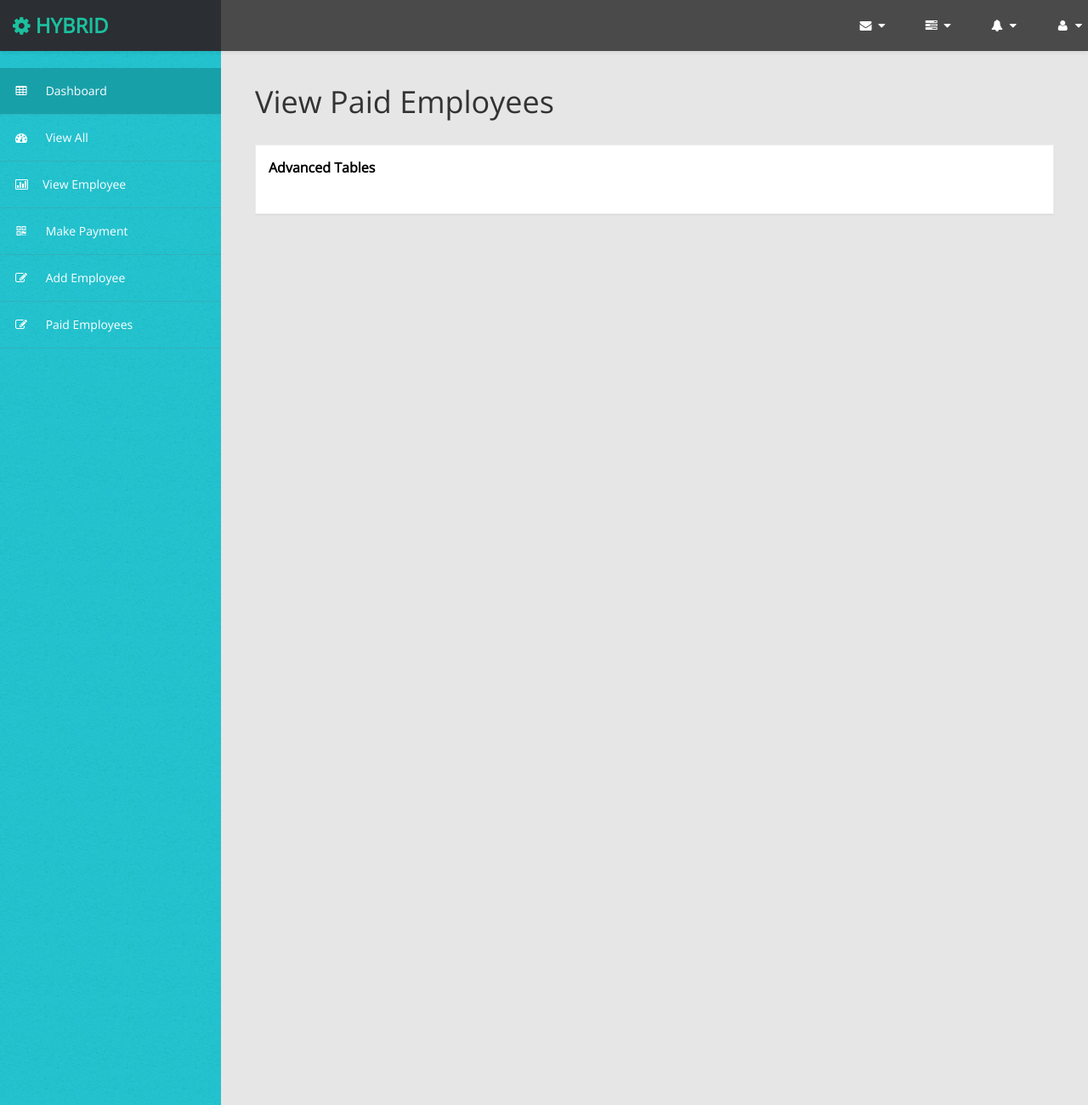
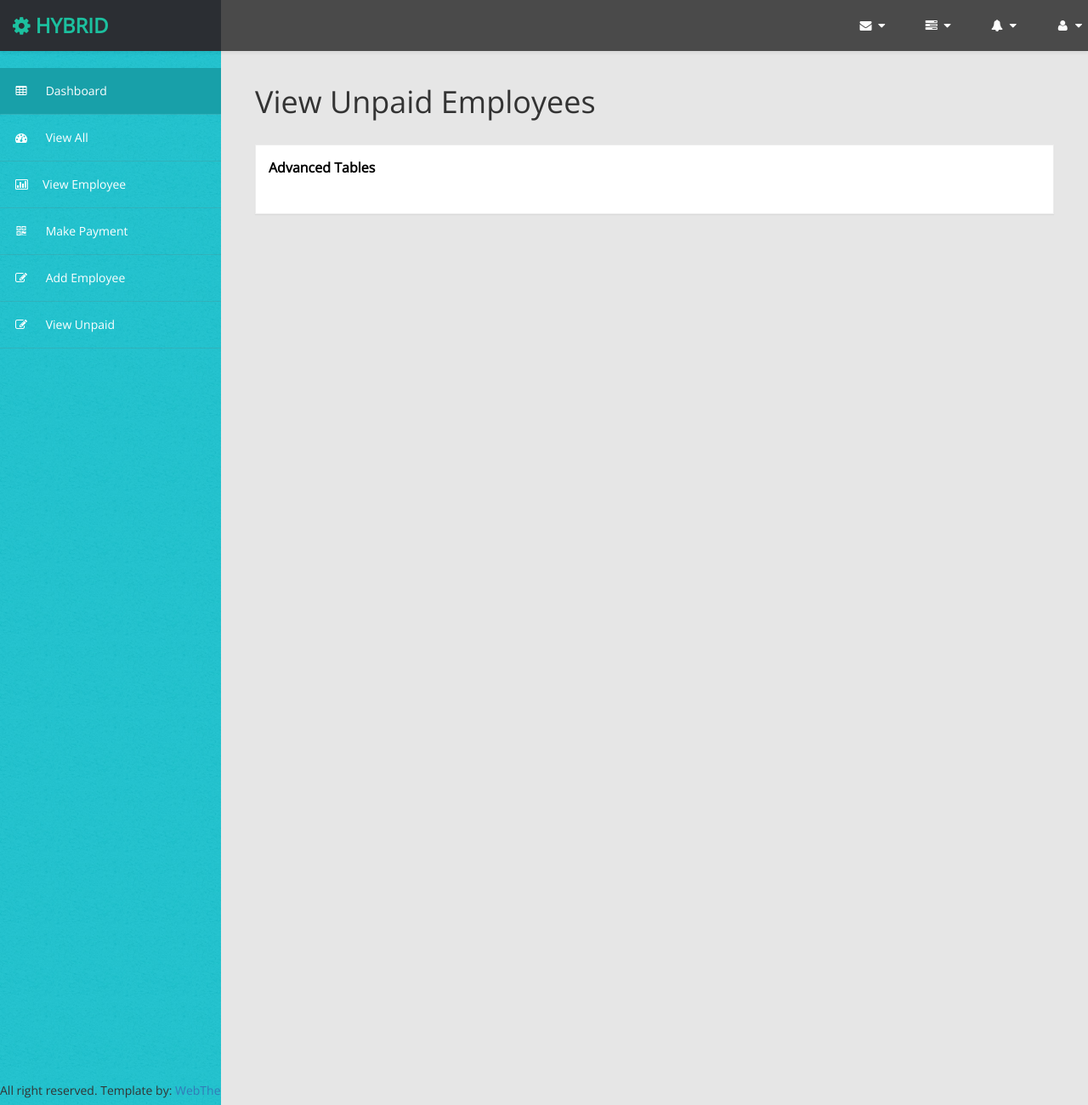
Before and after one commit to teejohn247/dec, a website: page public/getPaid.html in a window 1280 px wide. Shown: the top 1300 px of the page at 85% size. Drawn offline with nearby package versions, Linux system fonts and the light colour scheme; no server answers.

Commit message:
Refactored the codes

```diff
--- a/public/getPaid.html
+++ b/public/getPaid.html
@@ -4,7 +4,7 @@
 <head>
       <meta charset="utf-8" />
     <meta name="viewport" content="width=device-width, initial-scale=1.0" />
-    <title>Bootstrap Admin html Template : Master</title>
+    <title>PAYROLL SYSTEM</title>
 	<!-- Bootstrap Styles-->
     <link href="assets/css/bootstrap.css" rel="stylesheet" />
      <!-- FontAwesome Styles-->
@@ -262,7 +262,7 @@
                             <a href="form.html"><i class="fa fa-edit"></i> Add Employee </a>
                         </li>
                         <li>
-                        <a href="getPaid.html"><i class="fa fa-edit"></i> Paid Employees </a>
+                                <a href="getPaid.html"><i class="fa fa-edit"></i> View Unpaid </a>
                             </li>
 
                     </ul>
@@ -278,7 +278,7 @@
 			 <div class="row">
                     <div class="col-md-12">
                         <h1 class="page-header">
-                            View Paid Employees
+                            View Unpaid Employees
                         </h1>
                     </div>
                 </div>
@@ -319,7 +319,7 @@
             </div>
                 <!-- /. ROW  -->
         </div>
-               <footer></footer>
+               <footer><p>All right reserved. Template by: <a href="http://webthemez.com/">WebThemez</a></p></footer>
     </div>
              <!-- /. PAGE INNER  -->
             </div>
@@ -349,5 +349,4 @@
 
 </body>
 
-<!-- Mirrored from webthemez.com/demo/hybrid-bootstrap-admin-template/table.html by HTTrack Website Copier/3.x [XR&CO'2014], Tue, 17 Sep 2019 15:07:39 GMT -->
 </html>
```
Also changed, not shown: public/editForm.html (+3 -4 lines), public/form.html (+2 -2 lines). Lines whose indentation alone changed are shown as unchanged.
